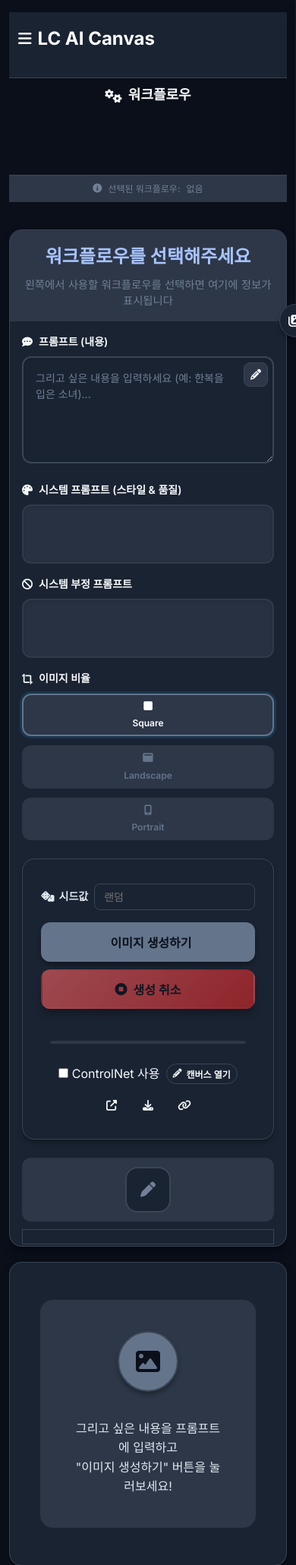
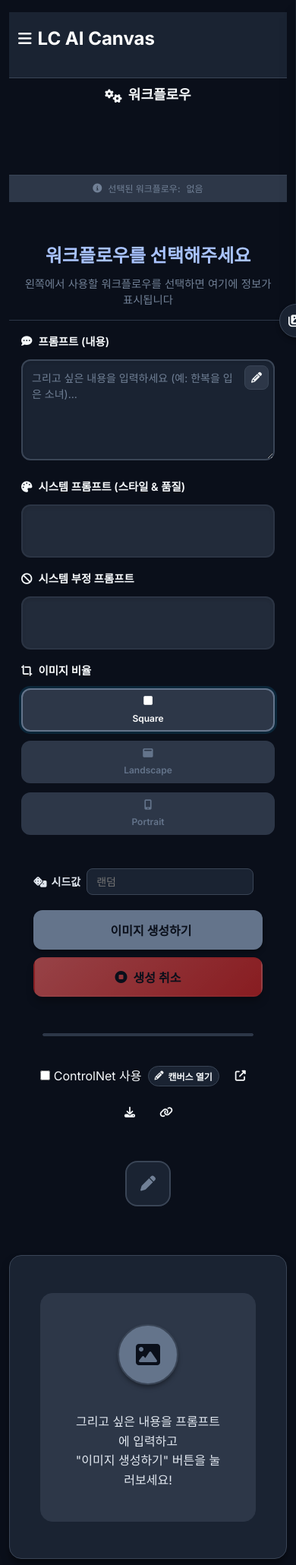
Before and after one commit to YoungkyuAlexKim/ComfyUI_FastAPI, a FastAPI app: template templates/index.html in a window 390 px wide. Shown: the top 2060 px of the page at 76% size. Run offline with FastAPI, Linux system fonts and the light colour scheme; the template is opened without the code that fills it, so the values that code supplies are empty; some libraries are stand-ins or nearby versions.

Commit message:
UI: 입력/결과 레이아웃 정돈 및 추천 프롬프트 개선
입력 영역 카드 스타일 제거, 폼/툴바 여백 정리 및 컬럼 비율(입력 좁게/결과 넓게) 조정
세로 구분선 pseudo 요소로 재구현해 상·하단 끊김 해결(모바일에서는 비활성화)
추천 프롬프트 2줄 고정 클램프+툴팁, 문구 순서 조정, 아이콘 교체 및 테마 컬러 적용
CSS 경고 해소: line-clamp/appearance 표준 속성 병행 선언

```diff
--- a/static/css/components.css
+++ b/static/css/components.css
@@ -4,18 +4,18 @@
 .form-grid {
     display: grid;
     gap: var(--space-xl);
-    margin-bottom: var(--space-lg);
+    margin-bottom: var(--space-md);
 }
 
 .form-group {
     display: flex;
     flex-direction: column;
-    gap: var(--space-sm);
+    gap: var(--space-md);
 }
 
 .form-label {
     font-weight: 600;
-    font-size: var(--font-size-sm);
+    font-size: 0.9rem;
     color: var(--text-primary);
     display: flex;
     align-items: center;
@@ -36,7 +36,7 @@
 /* Dark Theme Form Input */
 .form-input {
     width: 100%;
-    padding: var(--space-lg);
+    padding: var(--space-md);
     border: 2px solid var(--bg-surface);
     border-radius: var(--radius-lg);
     background: var(--bg-card);
@@ -407,13 +440,13 @@
 
 /* Dark Theme Status Messages */
 .status-container {
-    padding: var(--space-lg);
-    border-radius: var(--radius-lg);
+    padding: 0;
+    border-radius: 0;
     text-align: center;
     font-weight: 500;
     font-size: var(--font-size-sm);
     min-height: 24px;
-    border: 1px solid var(--bg-surface);
+    border: none;
 }
 
 .status-info {
@@ -982,10 +1015,10 @@
 .output-card { margin-top: var(--space-xs, 6px); }
 
 /* Generator area fine spacing */
-.generator-toolbar { display: flex; flex-direction: column; gap: 8px; }
+.generator-toolbar { display: flex; flex-direction: column; gap: 12px; }
 .generator-toolbar .output-toolbar { gap: 10px; }
-.generator-toolbar .output-toolbar + .output-toolbar { margin-top: 8px; }
-.generator-toolbar .progress-section { margin: 6px 0; }
+.generator-toolbar .output-toolbar + .output-toolbar { margin-top: 12px; }
+.generator-toolbar .progress-section { margin: 8px 0; }
 .generator-toolbar .queue-info { margin-top: 4px; }
 .seed-row { display: flex; align-items: center; gap: 8px; margin: 4px 0 8px; }
 .seed-row .seed-input { max-width: 220px; }
--- a/static/css/layout.css
+++ b/static/css/layout.css
@@ -117,9 +117,23 @@
     display: grid;
     grid-template-columns: 0.7fr 1.3fr; /* 입력 더 축소 / 결과 더 확대 */
     gap: var(--space-3xl);
-    align-items: start;
+    align-items: stretch; /* 컬럼을 전체 높이에 맞춰 늘려 세로 구분선이 끊기지 않도록 */
     height: calc(100vh - var(--space-5xl)); /* 사이드바와 동일한 높이 */
     min-height: calc(100vh - var(--space-5xl));
+    position: relative;
+}
+
+/* 메인 컨텐츠 자체에도 가이드라인을 그려, 부모 padding/마진 영향 없이 전체를 덮도록 백업 라인 제공 */
+.main-content::before {
+    content: "";
+    position: absolute;
+    top: 0;
+    bottom: 0;
+    left: calc(0.7 * 100%); /* 첫 번째 컬럼 끝 위치 */
+    transform: translateX(var(--space-3xl)); /* 컬럼 간 gap 만큼 이동 */
+    width: 1px;
+    background: transparent; /* 기본은 투명 - input-panel의 라인이 주 라인 */
+    pointer-events: none;
 }
 
 /* Input Panel */
@@ -129,25 +143,27 @@
     flex-direction: column;
     gap: var(--space-2xl);
     height: 100%; /* 메인 컨텐츠 높이에 맞춤 */
+    position: relative; /* pseudo divider 기준 */
+    padding-right: var(--space-lg);
 }
 
 .input-card {
-    background: var(--bg-card);
-    backdrop-filter: blur(20px);
-    border: 1px solid var(--bg-surface);
-    border-radius: var(--radius-2xl);
-    box-shadow: var(--shadow-lg);
-    overflow: hidden;
+    background: transparent;
+    backdrop-filter: none;
+    border: none;
+    border-radius: 0;
+    box-shadow: none;
+    overflow: visible;
     position: sticky;
     top: var(--space-3xl);
     height: fit-content;
 }
 
 .card-header {
-    padding: var(--space-3xl);
-    border-bottom: 1px solid var(--bg-surface);
+    padding: var(--space-2xl);
+    border-bottom: none;
     text-align: center;
-    background: var(--bg-tertiary);
+    background: transparent;
 }
 
 .workflow-info-header {
@@ -155,7 +171,7 @@
 }
 
 .workflow-name-display {
-    font-size: var(--font-size-2xl);
+    font-size: calc(var(--font-size-xl) + 2px);
     font-weight: 700;
     color: #a9b4e6;
     margin-bottom: var(--space-sm);
@@ -177,18 +193,20 @@
 }
 
 .card-content {
-    padding: var(--space-3xl);
+    padding: var(--space-2xl);
+    /* 상단 영역이 2줄 높이일 때 아래 요소들과의 간격 보정 */
+    row-gap: var(--space-lg);
 }
 
 /* Dark Theme Generator Toolbar */
 .generator-toolbar {
-    background: var(--bg-card);
-    backdrop-filter: blur(20px);
-    border: 1px solid var(--bg-surface);
-    border-radius: var(--radius-xl);
-    box-shadow: var(--shadow-md);
-    padding: var(--space-xl);
-    margin-bottom: var(--space-xl);
+    background: transparent;
+    backdrop-filter: none;
+    border: none;
+    border-radius: 0;
+    box-shadow: none;
+    padding: var(--space-lg);
+    margin-bottom: var(--space-lg);
 }
 
 .output-toolbar {
@@ -212,9 +230,9 @@
     align-items: center;
     justify-content: flex-start;
     gap: var(--space-md);
-    padding: var(--space-lg);
-    background: var(--bg-tertiary);
-    border-radius: var(--radius-lg);
+    padding: var(--space-lg) 0;
+    background: transparent;
+    border-radius: 0;
     margin-top: var(--space-lg);
 }
 
@@ -309,6 +327,20 @@
     flex-direction: column;
     gap: var(--space-2xl);
     height: 100%; /* 메인 컨텐츠 높이에 맞춤 */
+    padding-left: var(--space-lg);
+}
+
+/* 세로 구분선: 상하단이 끊기지 않도록 pseudo로 전체 높이를 덮음 */
+.input-panel::after {
+    content: "";
+    position: absolute;
+    top: calc(-1 * var(--space-3xl)); /* 상단 패딩 구간까지 확장 */
+    bottom: calc(-1 * var(--space-3xl)); /* 하단 패딩 구간까지 확장 */
+    right: 0;
+    width: 1px;
+    background: var(--bg-surface);
+    pointer-events: none;
+    z-index: 0;
 }
 
 .output-card {
@@ -327,10 +359,10 @@
 
 /* Dark Theme Progress Section */
 .progress-section {
-    padding: var(--space-xl);
+    padding: var(--space-md);
     background: var(--bg-tertiary);
     border-radius: var(--radius-lg);
-    margin-bottom: var(--space-lg);
+    margin-bottom: var(--space-md);
 }
 
 .progress-container {
--- a/static/css/responsive.css
+++ b/static/css/responsive.css
@@ -8,8 +8,8 @@
     }
 
     .main-content {
-        /* 입력 더 축소, 결과 더 확대 */
-        grid-template-columns: 0.75fr 1.25fr;
+        /* 입력 좁게, 결과 넓게 */
+        grid-template-columns: 0.65fr 1.35fr;
         gap: var(--space-4xl);
     }
 
@@ -28,8 +28,8 @@
     .sidebar { width: 260px; box-sizing: border-box; }
 
     .main-content {
-        /* 입력 더 축소, 결과 더 확대 */
-        grid-template-columns: 0.85fr 1.15fr;
+        /* 입력 약간 축소, 결과 약간 확대 */
+        grid-template-columns: 0.75fr 1.25fr;
         gap: var(--space-2xl);
         height: calc(100vh - var(--space-4xl));
         min-height: calc(100vh - var(--space-4xl));
@@ -75,6 +75,11 @@
     .output-panel {
         width: 100%;
     }
+
+    /* Remove vertical divider on mobile */
+    .input-panel { padding-right: 0; }
+    .input-panel::after { display: none; }
+    .output-panel { padding-left: 0; }
 
     /* Mobile에서 갤러리를 최상단에 배치하여 바로 볼 수 있도록 */
     .gallery-panel {
@@ -392,6 +397,7 @@
 @media (-webkit-min-device-pixel-ratio: 2), (min-resolution: 192dpi) {
     .form-input,
     .seed-input {
+        appearance: none;
         -webkit-appearance: none;
         border-width: 0.5px;
     }
--- a/templates/index.html
+++ b/templates/index.html
@@ -46,7 +46,7 @@
                                     <label class="form-label" for="user_prompt">
                                         <i class="fas fa-comment-dots"></i> 프롬프트 (내용)
                                     </label>
-                                    <p class="prompt-suggestion" id="prompt-suggestion-text" style="display: none;"></p>
+                                    <p class="prompt-suggestion" id="prompt-suggestion-text" style="display: none;" title=""></p>
                                     <div class="input-with-action">
                                         <textarea class="form-input" id="user_prompt" placeholder="그리고 싶은 내용을 입력하세요 (예: 한복을 입은 소녀)..." rows="5">{{ default_user_prompt }}</textarea>
                                         <button class="translate-btn--icon" data-target="user_prompt" data-tooltip="Danbooru 태그로 변환" aria-label="Danbooru 태그로 변환">
@@ -617,7 +617,8 @@
             ui.negativePromptInput.value = workflow.negative_prompt;
 
             if (workflow.recommended_prompt) {
-                ui.promptSuggestionText.innerHTML = `✨ 추천: <span class="suggestion-tags">${workflow.recommended_prompt}</span> (클릭하여 추가)`;
+                ui.promptSuggestionText.innerHTML = `<i class="fas fa-gem suggestion-icon" aria-hidden="true"></i> 추천 <span class=\"suggestion-hint\">(클릭하여 추가)</span> <span class=\"suggestion-tags\">${workflow.recommended_prompt}</span>`;
+                ui.promptSuggestionText.setAttribute('title', workflow.recommended_prompt || '');
                 ui.promptSuggestionText.style.display = 'block';
             } else {
                 ui.promptSuggestionText.style.display = 'none';
```
Also changed, not shown: other parts of static/css/components.css (+43 -10 lines), db/app_data.db.
